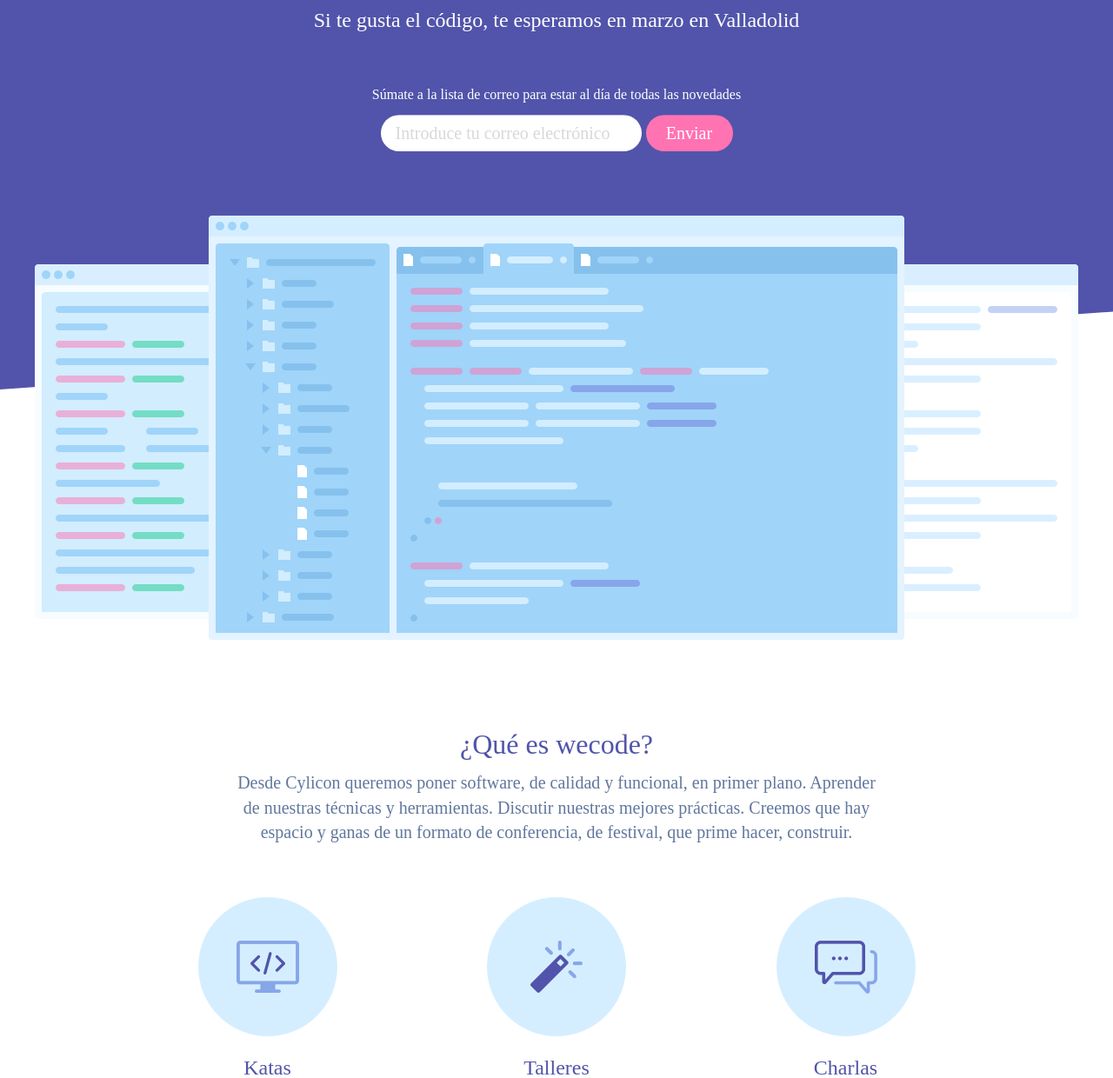
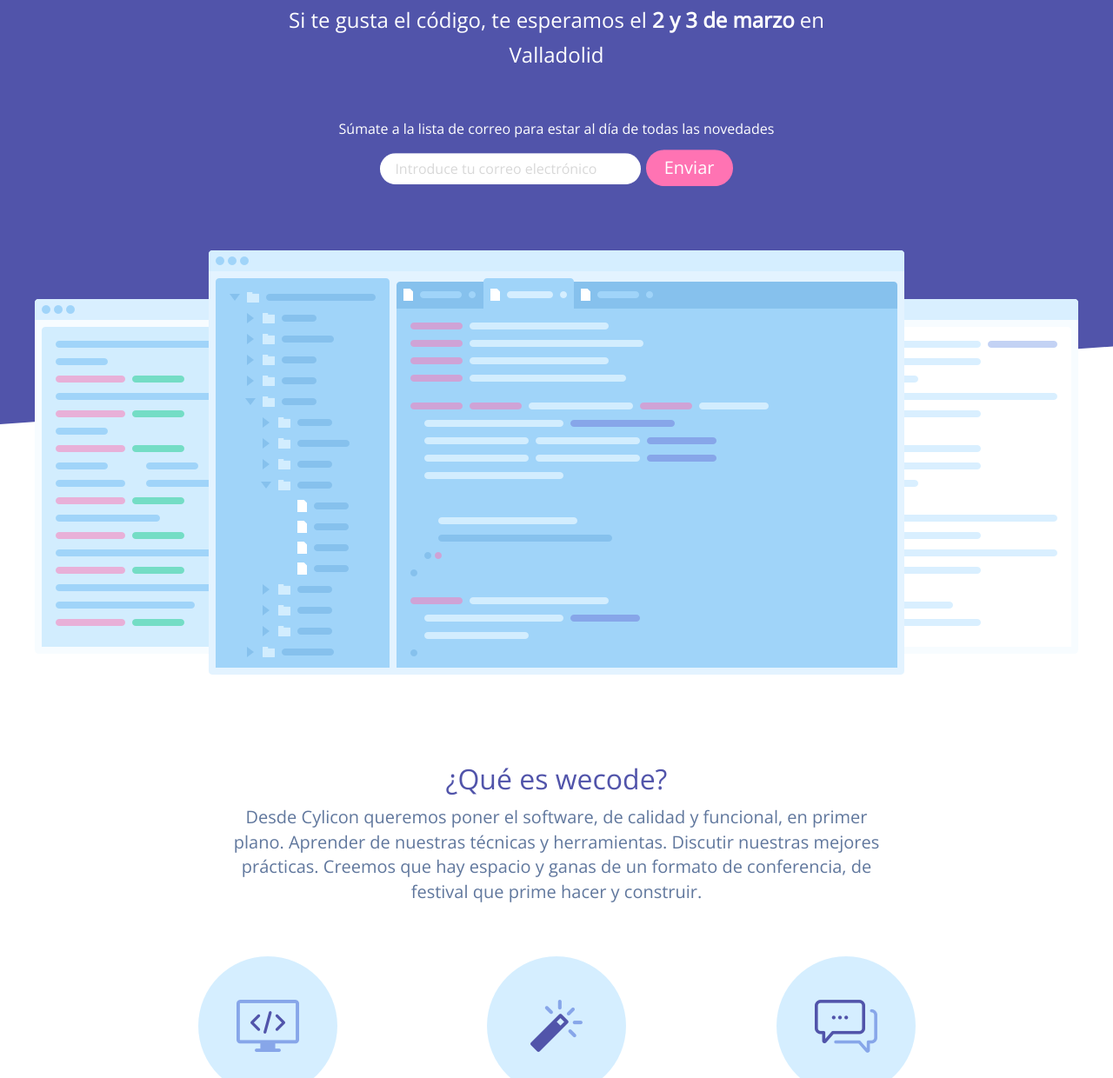
Before and after one commit to cyliconvalley/wecodefest, a plain HTML site: page index.html in a window 1280 px wide. Shown: the part 314-1554 px from the top of the page at 87% size. Drawn offline with nearby package versions, Linux system fonts and the light colour scheme.

Commit message:
fix font and some copy

```diff
--- a/index.html
+++ b/index.html
@@ -14,6 +14,7 @@
 
 		<!-- Style css -->
 		<link href="style.css" rel="stylesheet"/>
+		<link href="https://fonts.googleapis.com/css?family=Open+Sans" rel="stylesheet">
 
 		<!-- HTML5 shim and Respond.js for IE8 support of HTML5 elements and media queries -->
 		<!-- WARNING: Respond.js doesn't work if you view the page via file:// -->
@@ -45,7 +46,7 @@
 
 				<div class="row medium-spacing">
 					<div class="col-sm-8 col-xs-12 col-sm-offset-2 text-center">
-						<span class="subtitle">Si te gusta el código, te esperamos en marzo en Valladolid</span>
+						<span class="subtitle">Si te gusta el código, te esperamos el <span style="font-weight: bold">2 y 3 de marzo</span> en Valladolid</span>
 					</div>
 				</div>
 
@@ -85,12 +86,13 @@
 					<div class="col-sm-8 col-xs-12 col-sm-offset-2 text-center">
 						<span class="info-subtitle">¿Qué es wecode?</span>
 						<div class="low-spacing">
-							Desde Cylicon queremos poner software, de calidad y funcional, en primer plano. Aprender de
-							nuestras
-							técnicas y herramientas. Discutir nuestras mejores prácticas. Creemos que hay espacio y
+							Desde Cylicon queremos poner el software, de calidad y funcional, en primer plano. Aprender
+							de
+							nuestras técnicas y herramientas.
+							Discutir nuestras mejores prácticas. Creemos que hay espacio y
 							ganas de
 							un formato
-							de conferencia, de festival, que prime hacer, construir.
+							de conferencia, de festival que prime hacer y construir.
 						</div>
 					</div>
 				</div>
--- a/style.css
+++ b/style.css
@@ -3,7 +3,7 @@
     margin: 0;
     padding: 0;
 
-    font-family: Bariol-Regular, serif;
+    font-family: 'Open Sans', Bariol-Regular, sans-serif;
     font-size: 20px;
     color: #60779D;
 }
@@ -51,6 +51,7 @@
 }
 
 .subscribe {
+    font-size: 16px;
     padding: 5px 15px 5px 15px;
     margin-bottom: 10px;
     width: 300px;
```
